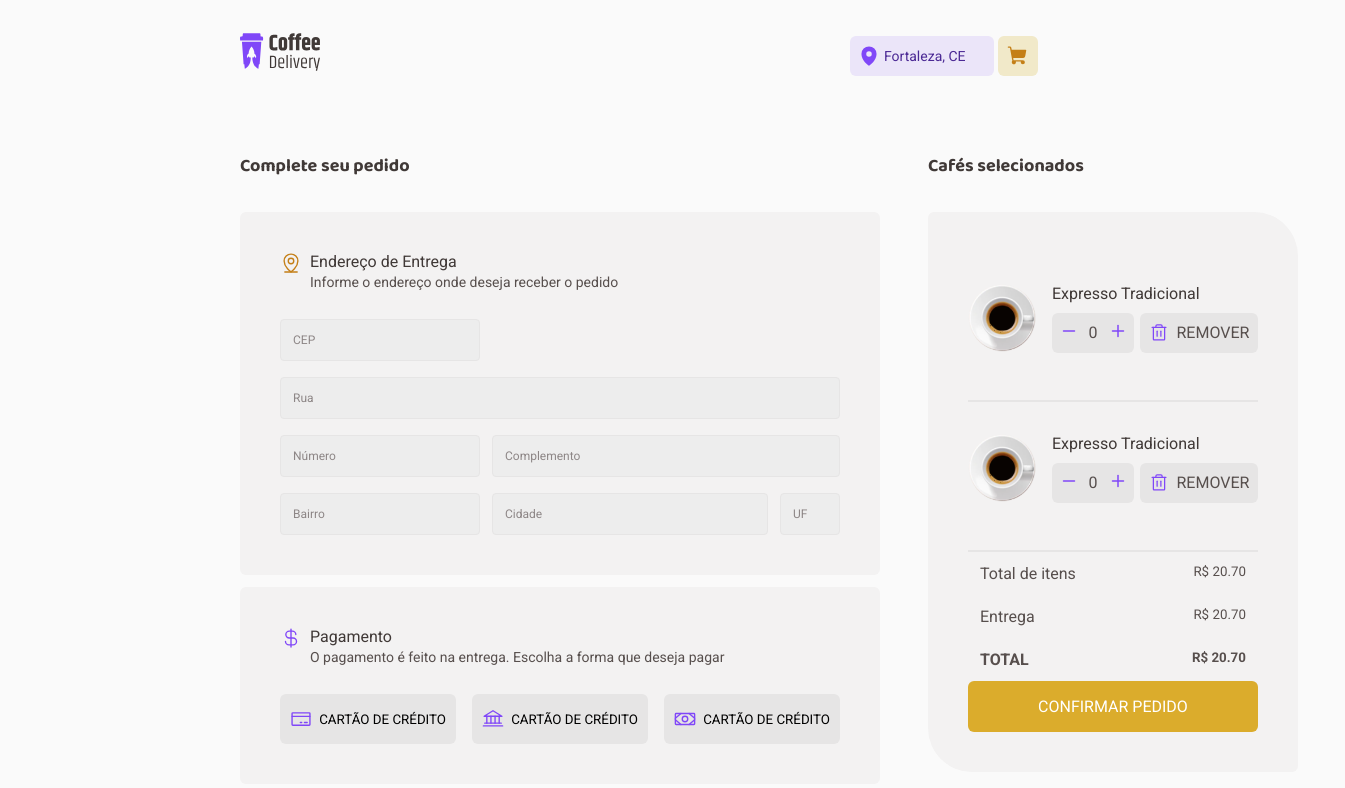
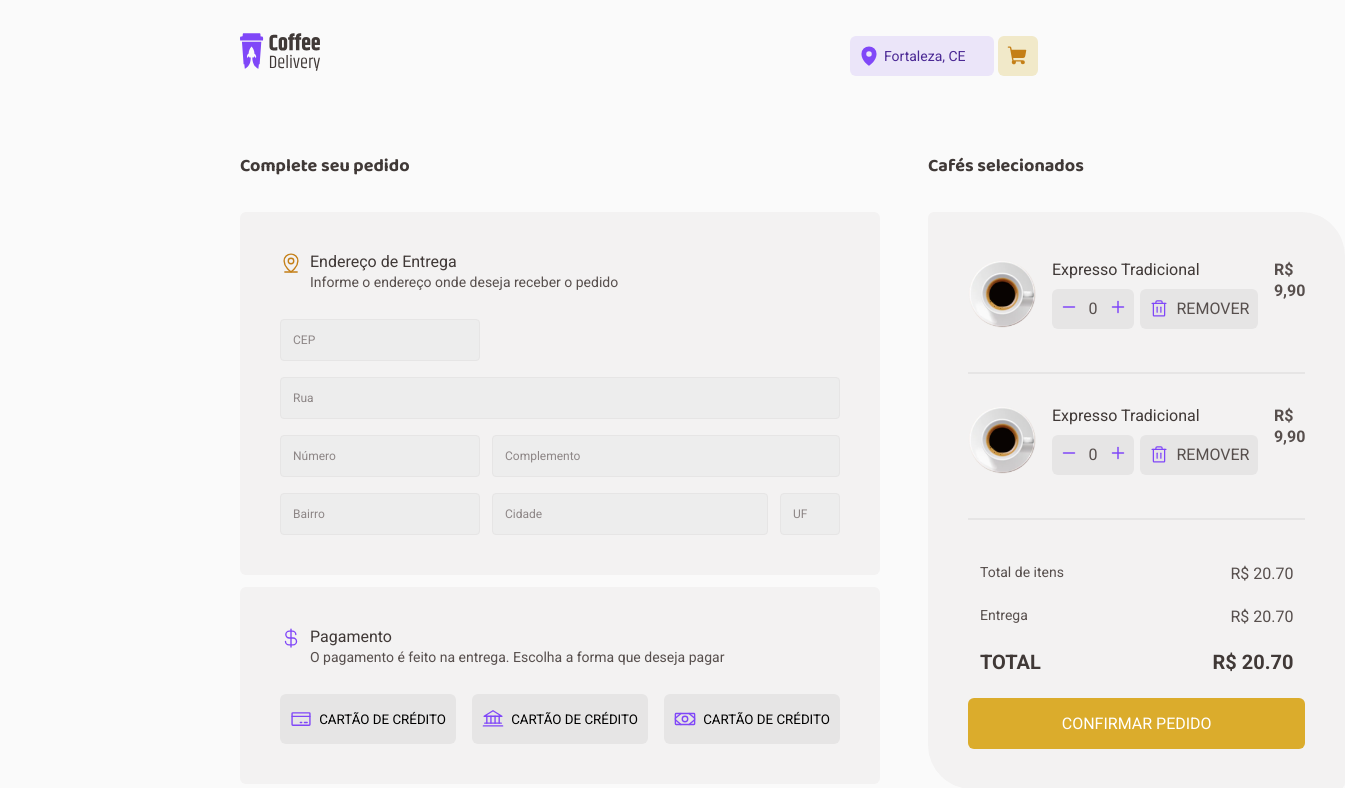
Before and after one commit to Andersonsilvamota/coffee-delivery, a React (Vite) app: page /checkout in a window 1280 px wide. Shown: the top 788 px of the page, 1345 px wide, since content can reach past the window. Built offline with nearby package versions, Linux system fonts and the light colour scheme.

Commit message:
Criando contexto de carrinho

```diff
--- a/src/pages/Checkout/index.jsx
+++ b/src/pages/Checkout/index.jsx
@@ -84,8 +84,9 @@ export function Checkout(){
               </div>
 
             </div>
+            <p className='price'>R$ 9,90</p>
           </Styles.ItemCart>
-            <hr color='#E6E5E5' width = "100%" size="2" />
+          <hr color='#E6E5E5' width = "100%" size="2" />
 
           <Styles.ItemCart>
             <img src={coffes} />
@@ -109,6 +110,7 @@ export function Checkout(){
               </div>
 
             </div>
+            <p className='price'>R$ 9,90</p>
           </Styles.ItemCart>
           <hr color='#E6E5E5' width = "100%" size="2" />
           <Styles.TotalCart>
@@ -122,7 +124,7 @@ export function Checkout(){
             </div>
             <div className='total'>
               <span>TOTAL</span>
-              <small>R$ 20.70</small>
+              <small className='totalPrice'>R$ 20.70</small>
             </div>
 
           </Styles.TotalCart>
--- a/src/pages/Checkout/styles.js
+++ b/src/pages/Checkout/styles.js
@@ -104,27 +104,35 @@ export const OrderCart = styled.div`
   }
 `
 export const CartProduct = styled.div`
-
   background-color: ${props => props.theme.base['base-card']};
-  padding: 2.5rem;
+  padding: 1rem 2.5rem 2.5rem 2.5rem;
   border-radius: 6px 44px;
-
 `
 export const ItemCart = styled.div`
+  height: 5rem;
   display: flex;
   flex-direction: row;
   gap: 1rem;
-  padding-bottom: 3rem;
-  padding-top: 2rem;
+  margin: 2rem 0 2rem 0;
+  padding: 8px, 4px, 8px, 4px
+;
 
   .titleCoffe {
+    //roboto- texto regular m
+    font-size: 1rem;
+    line-height: 130%;
+    font-weight: normal;
+    color: ${props => props.theme.base['base-subtitle']};
     padding-bottom: 0.5rem;
-    color: ${props => props.theme.base['base-subtitle']};
+    font-family: 'Roboto';
+    line-height: 130%;
+  }
+  .price {
+    //roboto- texto regular m
     font-size: 1rem;
-    font-family: 'Roboto';
-    font-style: normal;
-    font-weight: 400;
     line-height: 130%;
+    font-weight: bold;
+    color: ${props => props.theme.base['base-text']};
   }
 
   img{
@@ -205,16 +213,29 @@ export const ButtonPay = styled.button`
 `
 
 export const TotalCart = styled.div`
+  margin-top: 2rem;
+  font-family: 'Roboto';
 
   .totalItens, .entrega, .total{
     display: flex;
     flex-direction: row;
     justify-content: space-between;
     padding: 12px;
+    font-size: 14px;
+    color: ${props => props.theme.base['base-text']};
+    small {
+      font-size: 1rem;
+    }
   }
 
   .total{
     font-weight: bold;
+    color: ${props => props.theme.base['base-subtitle']};
+    font-size: 20px;
+
+    .totalPrice{
+      font-size: 20px;
+    }
   }
 `
 
@@ -222,6 +243,7 @@ export const ConfirmarPedidoButton = styled.button`
   border: none;
   padding: 1rem;
   width: 100%;
+  margin-top: .75rem;
   border-radius: 6px;
   background-color: ${props => props.theme.produto['yellow']};
   color: ${props => props.theme.base['white']};
--- /dev/null
+++ b/src/pages/Home/components/CardCart/index.jsx
@@ -0,0 +1,3 @@
+export function CardCart({}){
+
+}
--- a/src/pages/Home/components/CardCoffee/index.jsx
+++ b/src/pages/Home/components/CardCoffee/index.jsx
@@ -28,7 +28,7 @@ export function CardCoffee(){
                   <div className="buttonMinus">
                     <Minus weight="bold"/>
                   </div>
-                    0
+                    <input type="number" readOnly value={1} />
                   <div className="buttonPlus">
                     <Plus weight="bold"/>
                   </div>
--- a/src/pages/Home/components/CardCoffee/styles.js
+++ b/src/pages/Home/components/CardCoffee/styles.js
@@ -82,13 +82,25 @@ export const CardCoffee = styled.div`
     }
 
     .quantity {
+      width: 5.5rem;
       display: flex;
       flex-direction: row;
-      gap: 8px;
+      gap: 10px;
       background-color: ${props => props.theme.base['base-button']};
       padding: 8.5px 8px;
       border-radius: 6px;
 
+      input{
+        text-align: center;
+        width: 100%;
+        background: none;
+        color: ${props => props.theme.base['base-title']};
+        border: none;
+
+        &:focus{
+          outline: none;
+        }
+      }
       svg {
         color: ${props => props.theme.produto['purple']};
       }
--- a/src/styles/globalStyles.js
+++ b/src/styles/globalStyles.js
@@ -20,6 +20,17 @@ const GlobalStyle = createGlobalStyle`
     font-size: 1rem;
   }
 
+  input::-webkit-outer-spin-button,
+  input::-webkit-inner-spin-button{
+    -webkit-appearance: none;
+    margin: 0;
+  }
+
+  input[type="number"] {
+    -moz-appearance: textfield;
+  }
+
+
 
 `
 
```
Also changed, not shown: src/contexts/CartContext.jsx (added, +13 -0 lines).
